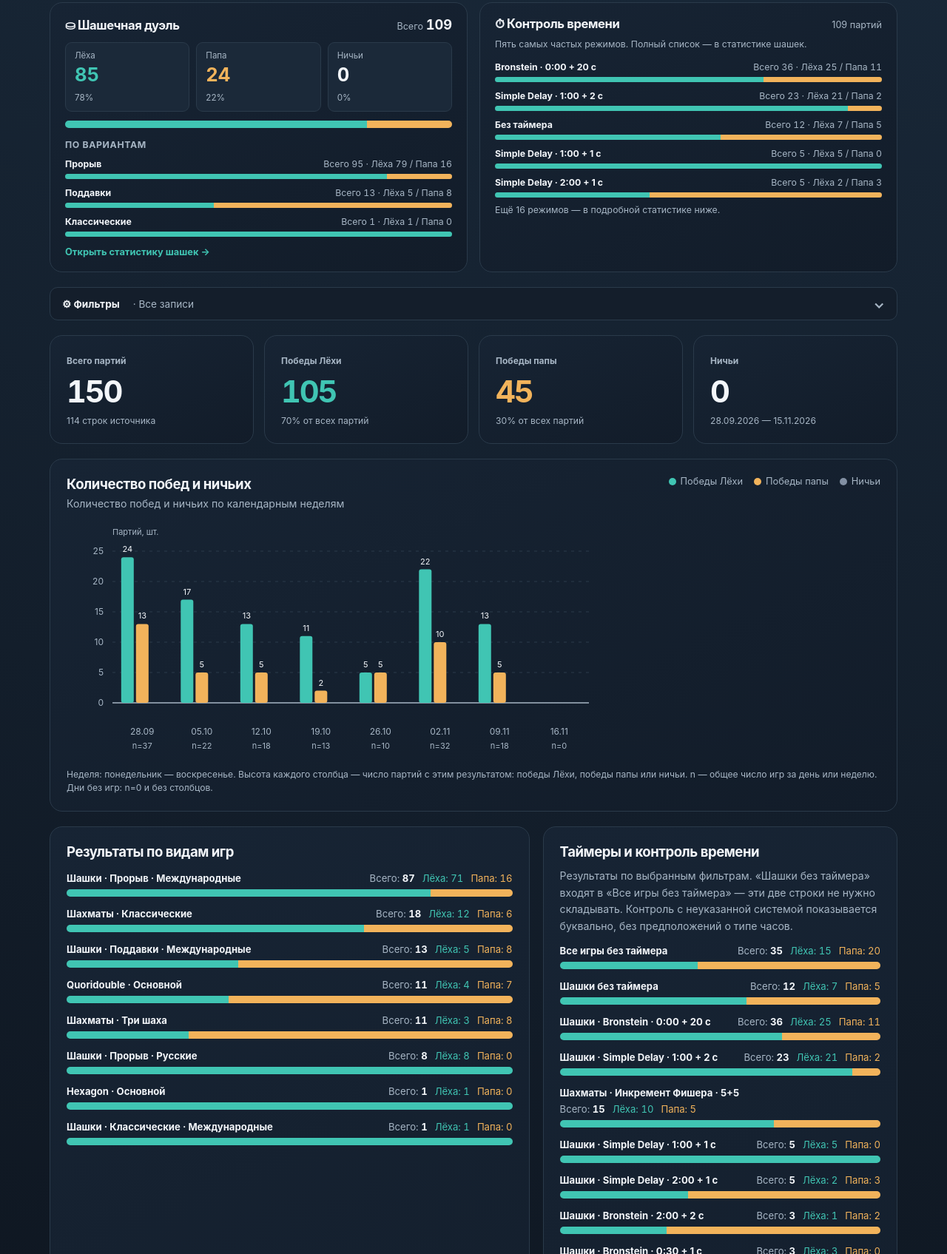
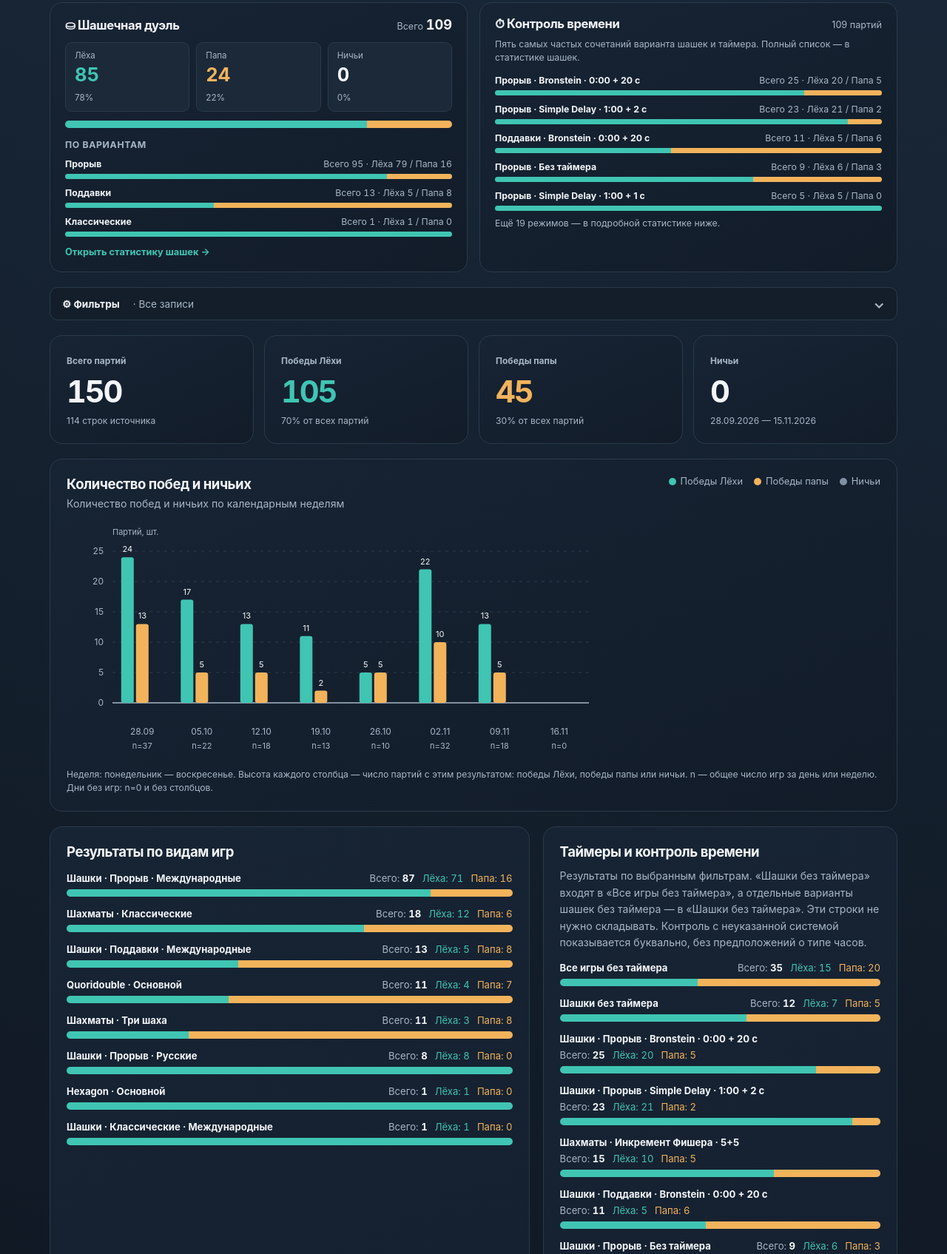
Before and after one commit to illia-yehorov/public-personal-lab, a plain HTML site: page game-stats/index.html in a window 1280 px wide. Shown: the part 624-2319 px from the top of the page at 74% size. Drawn offline with Linux system fonts and the light colour scheme.

Commit message:
Group checkers time controls by game variant and clock

```diff
--- a/game-stats/index.html
+++ b/game-stats/index.html
@@ -188,7 +188,7 @@
     </section>
     <div class="layout general-only">
       <section class="panel"><h2>Результаты по видам игр</h2><div id="gamesBreakdown" class="stack"></div></section>
-      <section class="panel"><h2>Таймеры и контроль времени</h2><p class="hint" style="margin-top:-6px">Результаты по выбранным фильтрам. «Шашки без таймера» входят в «Все игры без таймера» — эти две строки не нужно складывать. Контроль с неуказанной системой показывается буквально, без предположений о типе часов.</p><div id="clocksBreakdown" class="stack clock-results"></div></section>
+      <section class="panel"><h2>Таймеры и контроль времени</h2><p class="hint" style="margin-top:-6px">Результаты по выбранным фильтрам. «Шашки без таймера» входят в «Все игры без таймера», а отдельные варианты шашек без таймера — в «Шашки без таймера». Эти строки не нужно складывать. Контроль с неуказанной системой показывается буквально, без предположений о типе часов.</p><div id="clocksBreakdown" class="stack clock-results"></div></section>
     </div>
     <section class="panel checkers-only checkers-type-panel"><h2>Международные и русские шашки</h2><div id="checkersTypes" class="stack"></div></section>
     <section class="panel checkers-only checkers-clocks-panel"><h2>Все контроли времени шашек</h2><div id="checkersAllClocks" class="stack"></div></section>
@@ -382,6 +382,7 @@
     // A chess N+N control uses Fischer increment by default; checkers raw controls remain unspecified.
     const effectiveClockType=r=>r.game==='chess' && r.variant==='standard' && !r.clock_type && r.time_control_raw?'increment':r.clock_type;
     const fmtClock=r=>effectiveClockType(r)==='increment'?'Инкремент Фишера · '+r.time_control_raw:!r.clock_type?(r.time_control_raw?r.time_control_raw+' (система не указана)':'Не указан'):r.clock_type==='nt'?'Без таймера':CLOCK_NAMES[r.clock_type]+' · '+Math.floor(r.base_seconds/60)+':'+String(r.base_seconds%60).padStart(2,'0')+(['bd','sdel'].includes(r.clock_type)?' + '+r.delay_seconds+' с':'');
+    const checkersModeName=r=>(VARIANT_NAMES[r.variant]||r.variant)+' · '+fmtClock(r);
     const gameLabel=r=>GAME_NAMES[r.game]+' · '+VARIANT_NAMES[r.variant]+(r.game==='checkers'?' · '+CHECKERS_TYPE_NAMES[r.checkers_type]:'');
     const winnerLabel=v=>({lekha:'Лёха',papa:'Папа',draw:'Ничья'})[v];
     const plural=(n,one,few,many)=>n%10===1&&n%100!==11?one:n%10>=2&&n%10<=4&&(n%100<12||n%100>14)?few:many;
@@ -470,9 +471,7 @@
       for(const r of data){
         add(variants,VARIANT_NAMES[r.variant]||r.variant,r);
         add(types,CHECKERS_TYPE_NAMES[r.checkers_type]||'Не указан',r);
-        const control=r.time_control_raw?r.time_control_raw+' · система не указана':
-          r.clock_type==='nt'?'Без таймера':r.clock_type?fmtClock(r):'Контроль не указан';
-        add(controls,control,r);
+        add(controls,checkersModeName(r),r);
       }
       const sorted=map=>[...map].sort((a,b)=>sum([b[1]].flatMap(x=>Object.entries(x).map(([winner,count])=>({winner,count}))))-
         sum([a[1]].flatMap(x=>Object.entries(x).map(([winner,count])=>({winner,count}))))||a[0].localeCompare(b[0],'ru'));
@@ -500,7 +499,7 @@
         '<h3>По вариантам</h3><div class="stack chess-insight-stack">'+renderGroups(variants)+'</div>'+link+'</section>'+
         '<section class="panel chess-insight"><div class="chess-head"><h2>⏱ Контроль времени</h2>'+
         '<span class="chess-total">'+total+' партий</span></div>'+
-        '<p class="hint chess-control-hint">Пять самых частых режимов. Полный список — в статистике шашек.</p>'+
+        '<p class="hint chess-control-hint">Пять самых частых сочетаний варианта шашек и таймера. Полный список — в статистике шашек.</p>'+
         '<div class="stack chess-insight-stack">'+renderGroups(controls,5)+'</div></section>';
       if(isCheckersView){
         $('checkersTypes').innerHTML=renderGroups(types);
@@ -539,23 +538,24 @@
       const fresh=()=>({lekha:0,papa:0,draw:0});
       const add=(bucket,r)=>{bucket[r.winner]+=r.count;};
       const total=bucket=>bucket.lekha+bucket.papa+bucket.draw;
-      const allNoTimer=fresh(), checkersNoTimer=fresh(), timed=new Map();
+      const allNoTimer=fresh(), checkersNoTimer=fresh(), modes=new Map();
       for(const r of a){
         if(!r.clock_type && !r.time_control_raw)continue;
         if(r.clock_type==='nt'){
           add(allNoTimer,r);
           if(r.game==='checkers')add(checkersNoTimer,r);
-        }else{
-          const name=GAME_NAMES[r.game]+' · '+fmtClock(r);
-          if(!timed.has(name))timed.set(name,fresh());
-          add(timed.get(name),r);
         }
+        // Other games without a timer stay in the overall untimed summary.
+        if(r.clock_type==='nt' && r.game!=='checkers')continue;
+        const name=r.game==='checkers'?'Шашки · '+checkersModeName(r):GAME_NAMES[r.game]+' · '+fmtClock(r);
+        if(!modes.has(name))modes.set(name,fresh());
+        add(modes.get(name),r);
       }
-      // These first two categories intentionally overlap: the second is a subset of the first.
+      // Aggregate no-timer rows overlap with the separate per-variant checkers rows.
       const items=[];
       if(total(allNoTimer))items.push(['Все игры без таймера',allNoTimer]);
       if(total(checkersNoTimer))items.push(['Шашки без таймера',checkersNoTimer]);
-      items.push(...[...timed].sort((a,b)=>total(b[1])-total(a[1])));
+      items.push(...[...modes].sort((a,b)=>total(b[1])-total(a[1])));
       $('clocksBreakdown').innerHTML=items.map(([name,x])=>{
         const t=total(x);
         return '<div><div class="item-head"><span class="name">'+esc(name)+'</span>'+
```
Also changed, not shown: 1 other file.
